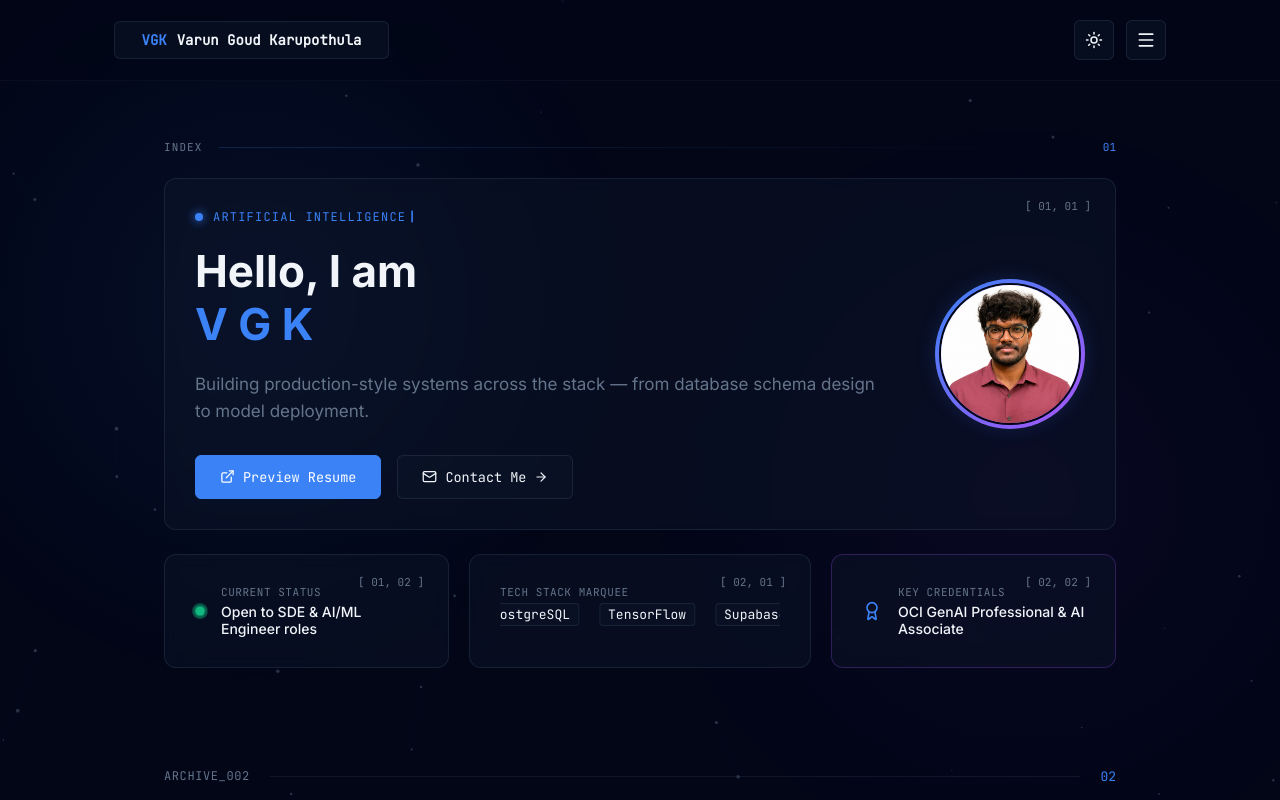
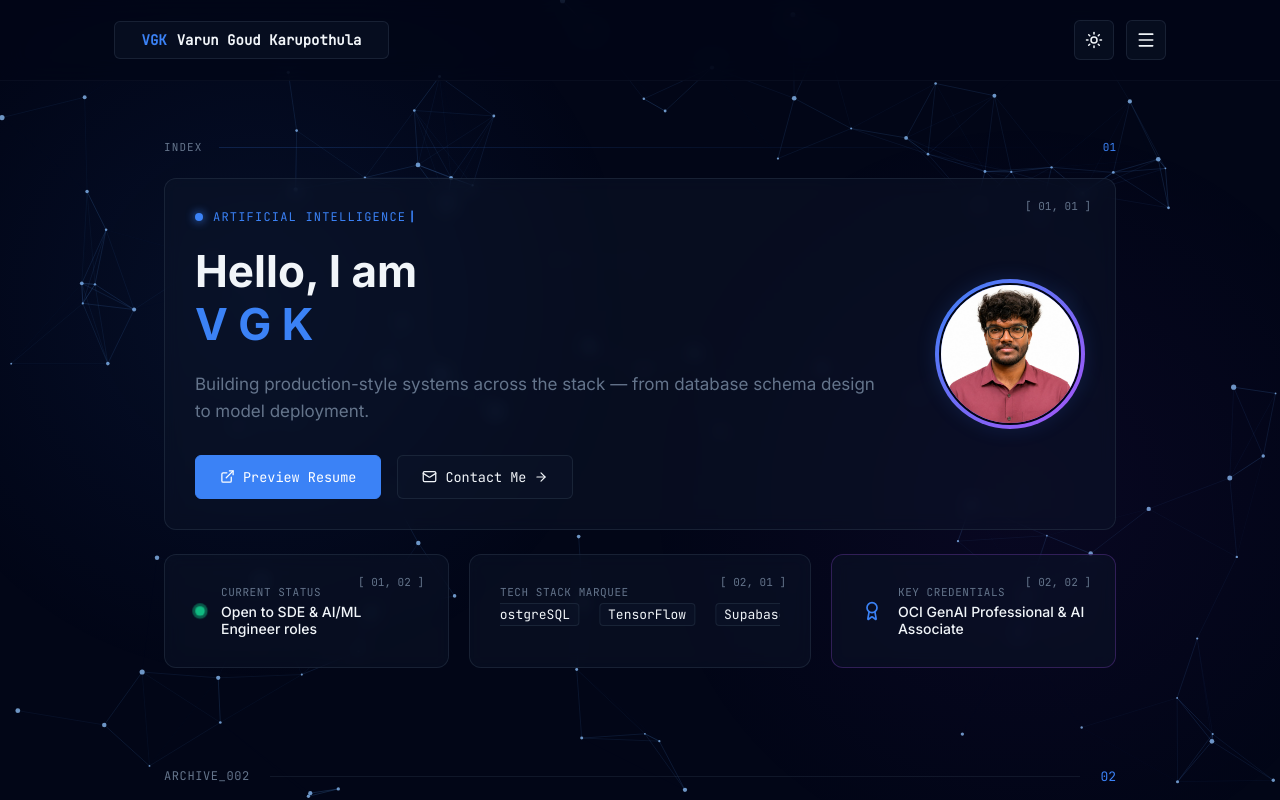
Before and after one commit to varungoud18/varun-portfolio, a React (Vite) app: page / in a window 1280 px wide. Shown: the top 800 px of the page. Built offline with nearby package versions, Linux system fonts and the light colour scheme.

Commit message:
Enhance background constellation density and theme visibility

```diff
--- a/src/App.jsx
+++ b/src/App.jsx
@@ -539,7 +539,7 @@ function ConstellationBg() {
     if (!ctx) return;
 
     let particles = [];
-    const mouse = { x: null, y: null, radius: 140 };
+    const mouse = { x: null, y: null, radius: 155 };
 
     const resizeCanvas = () => {
       canvas.width = window.innerWidth;
@@ -563,7 +563,7 @@ function ConstellationBg() {
       constructor() {
         this.x = Math.random() * canvas.width;
         this.y = Math.random() * canvas.height;
-        this.size = Math.random() * 1.5 + 0.5;
+        this.size = Math.random() * 1.8 + 0.8;
         this.speedX = (Math.random() - 0.5) * 0.35;
         this.speedY = (Math.random() - 0.5) * 0.35;
       }
@@ -577,7 +577,7 @@ function ConstellationBg() {
         else if (this.y < 0) this.y = canvas.height;
       }
       draw(isLightTheme) {
-        ctx.fillStyle = isLightTheme ? "rgba(71, 85, 105, 0.4)" : "rgba(100, 116, 139, 0.4)";
+        ctx.fillStyle = isLightTheme ? "rgba(37, 99, 235, 0.6)" : "rgba(147, 197, 253, 0.75)";
         ctx.beginPath();
         ctx.arc(this.x, this.y, this.size, 0, Math.PI * 2);
         ctx.fill();
@@ -586,7 +586,7 @@ function ConstellationBg() {
 
     const init = () => {
       particles = [];
-      const count = Math.min(Math.floor((canvas.width * canvas.height) / 16000), 85);
+      const count = Math.min(Math.floor((canvas.width * canvas.height) / 9000), 160);
       for (let i = 0; i < count; i++) {
         particles.push(new Particle());
       }
@@ -596,12 +596,15 @@ function ConstellationBg() {
     const animate = () => {
       ctx.clearRect(0, 0, canvas.width, canvas.height);
       const isLightTheme = document.documentElement.classList.contains("light-theme");
-      const lineBase = isLightTheme ? "37, 99, 235" : "59, 130, 246";
+      const lineBase = isLightTheme ? "37, 99, 235" : "96, 165, 250"; // Use lighter blue for lines in dark theme
 
       particles.forEach((p) => {
         p.update();
         p.draw(isLightTheme);
       });
+
+      const maxDist = 120;
+      const maxDistSq = maxDist * maxDist;
 
       // Draw connection lines
       for (let i = 0; i < particles.length; i++) {
@@ -610,10 +613,13 @@ function ConstellationBg() {
           const dy = particles[i].y - particles[j].y;
           const distSq = dx * dx + dy * dy;
 
-          if (distSq < 10000) { // 100px * 100px
+          if (distSq < maxDistSq) {
             const dist = Math.sqrt(distSq);
-            ctx.strokeStyle = `rgba(${lineBase}, ${0.12 * (1 - dist / 100)})`;
-            ctx.lineWidth = 0.6;
+            const alpha = isLightTheme
+              ? 0.20 * (1 - dist / maxDist)
+              : 0.28 * (1 - dist / maxDist);
+            ctx.strokeStyle = `rgba(${lineBase}, ${alpha})`;
+            ctx.lineWidth = isLightTheme ? 0.6 : 0.85;
             ctx.beginPath();
             ctx.moveTo(particles[i].x, particles[i].y);
             ctx.lineTo(particles[j].x, particles[j].y);
@@ -626,12 +632,15 @@ function ConstellationBg() {
           const dx = particles[i].x - mouse.x;
           const dy = particles[i].y - mouse.y;
           const distSq = dx * dx + dy * dy;
-          const mouseRadiusSq = mouse.radius * mouse.radius; // 140 * 140 = 19600
+          const mouseRadiusSq = mouse.radius * mouse.radius;
 
           if (distSq < mouseRadiusSq) {
             const dist = Math.sqrt(distSq);
-            ctx.strokeStyle = `rgba(${lineBase}, ${0.25 * (1 - dist / mouse.radius)})`;
-            ctx.lineWidth = 0.8;
+            const alpha = isLightTheme
+              ? 0.35 * (1 - dist / mouse.radius)
+              : 0.45 * (1 - dist / mouse.radius);
+            ctx.strokeStyle = `rgba(${lineBase}, ${alpha})`;
+            ctx.lineWidth = isLightTheme ? 0.9 : 1.25;
             ctx.beginPath();
             ctx.moveTo(particles[i].x, particles[i].y);
             ctx.lineTo(mouse.x, mouse.y);
```
